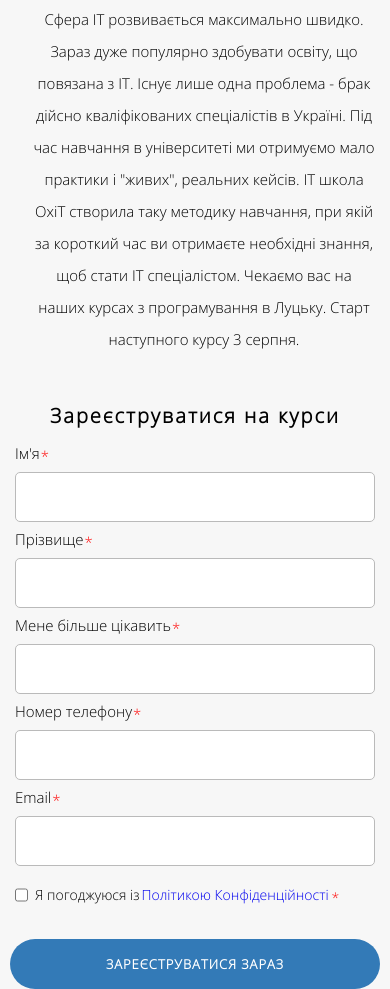
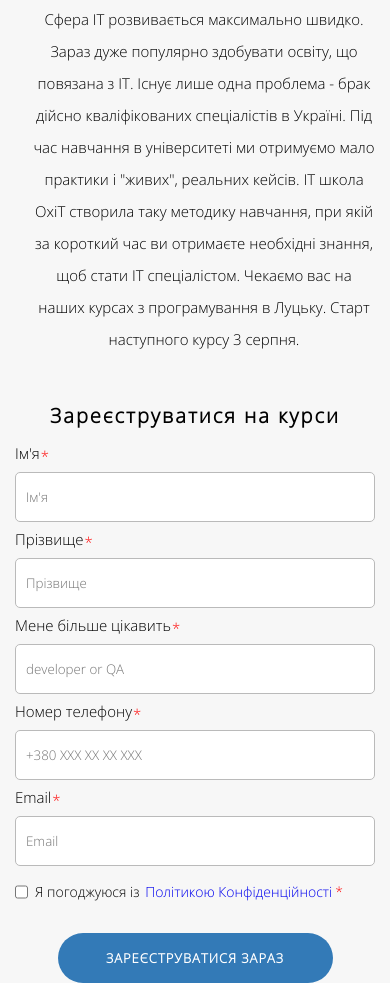
Before and after one commit to unseenPrime/unseen_layout4, a website: page index.html in a window 390 px wide. Shown: the part 242-1231 px from the top of the page. Drawn offline with Linux system fonts and the light colour scheme.

Commit message:
Made adaptive for registration form.

```diff
--- a/index.html
+++ b/index.html
@@ -28,7 +28,7 @@
                 <li><a href="#" class="menu__link">Відгуки про курс</a></li>
                 <li><a href="#" class="menu__link">Відео</a></li>
                 <li><a href="#" class="menu__link">Ментори</a></li>
-                <li><a href="#">Подати заяву</a></li>
+                <li><a href="#course-registration">Подати заяву</a></li>
             </ul>
         </div>
     </div>
@@ -37,6 +37,7 @@
 <!--Content-->
 <div class="content">
     <div class="content__container">
+        <!--Content left-->
         <div class="content__container-left">
             <h1>
                 Курси програмування у Луцьку
@@ -51,28 +52,30 @@
 
             </p>
         </div>
+        <!--Content right-->
         <div class="content__container-right">
-            <h2 class="content__title">Зареєструватися на курси</h2>
+            <!--Form registration-->
+            <h2 class="content__title" id="course-registration">Зареєструватися на курси</h2>
             <form action="/register" method="post" class="form">
                 <div class="form__field">
                     <label class="form__label first" for="name">Ім'я<span class="form__star">*</span></label>
-                    <input class="form__input" type="text" id="name" name="name" required>
+                    <input class="form__input" type="text" id="name" name="name" placeholder="Ім'я" pattern="[A-Za-zА-Яа-яЁёЇїІіЄєҐґ]+" required>
                 </div>
                 <div class="form__field">
                     <label class="form__label" for="surname">Прізвище<span class="form__star">*</span></label>
-                    <input class="form__input" type="text" id="surname" name="surname" required>
+                    <input class="form__input" type="text" id="surname" name="surname" placeholder="Прізвище" pattern="[A-Za-zА-Яа-яЁёЇїІіЄєҐґ]+"  required>
                 </div>
                 <div class="form__field">
                     <label class="form__label" for="interest">Мене більше цікавить<span class="form__star">*</span></label>
-                    <input class="form__input" type="text" id="interest" name="interest" required>
+                    <input class="form__input" type="text" id="interest" name="interest" placeholder="developer or QA" required>
                 </div>
                 <div class="form__field">
                     <label class="form__label" for="phone">Номер телефону<span class="form__star">*</span></label>
-                    <input class="form__input" type="tel" id="phone" name="phone" required>
+                    <input class="form__input" type="tel" id="phone" name="phone" placeholder="+380 XXX XX XX XXX" pattern="\+380[0-9]{9}" required>
                 </div>
                 <div class="form__field">
                     <label class="form__label" for="email">Email<span class="form__star">*</span></label>
-                    <input class="form__input" type="email" id="email" name="email" required>
+                    <input class="form__input" type="email" id="email" name="email" placeholder="Email" pattern="[a-z0-9._%+-]+@[a-z0-9.-]+.[a-z]{2,}" required>
                 </div>
                 <div class="form__field">
                     <label class="form__checkbox">
@@ -80,14 +83,13 @@
                         <span class="form__checkbox-text">Я погоджуюся із <a href="#">Політикою Конфіденційності</a><span class="form__star">*</span></span>
                     </label>
                 </div>
-                <div>
-                    <button class="form__submit" type="submit">Зареєструватися зараз</button>
+                <div class="form__submit">
+                    <button class="form__submit-btn" type="submit">Зареєструватися зараз</button>
                 </div>
             </form>
         </div>
     </div>
 </div>
-
 <script src="js/script.js"></script>
 </body>
 </html>
--- a/scss/_content.scss
+++ b/scss/_content.scss
@@ -51,6 +51,7 @@
         flex-direction: column;
         width: 100%;
         &__submit{
+          &-btn{
             height: 50px;
             width: 370px;
             border-radius: 25px;
@@ -61,6 +62,7 @@
             margin: 30px 15px 0 15px;
             font-weight: 1000;
             text-transform: uppercase;
+          }
         }
         &__field{
           width: 100%;
@@ -90,6 +92,7 @@
           height: 50px;
           border: #bababa 1px solid;
           border-radius: 5px;
+          padding: 10px;
         }
         &__star{
           color: red;
@@ -98,8 +101,7 @@
         &__checkbox{
           display: flex;
           &-text{
-            display: flex;
-            width: max-content;
+            width: 100%;
             align-items: center;
             font-size: 14px;
             margin-left: 7px;
--- a/scss/_media.scss
+++ b/scss/_media.scss
@@ -129,6 +129,15 @@
           line-height: 35px;
         }
       }
+      &-right{
+        .form{
+          &__submit{
+            &-btn{
+              width: 275px;
+            }
+          }
+        }
+      }
     }
   }
 }
```
Also changed, not shown: css/style.css, 1 other file. Lines whose indentation alone changed are shown as unchanged.
